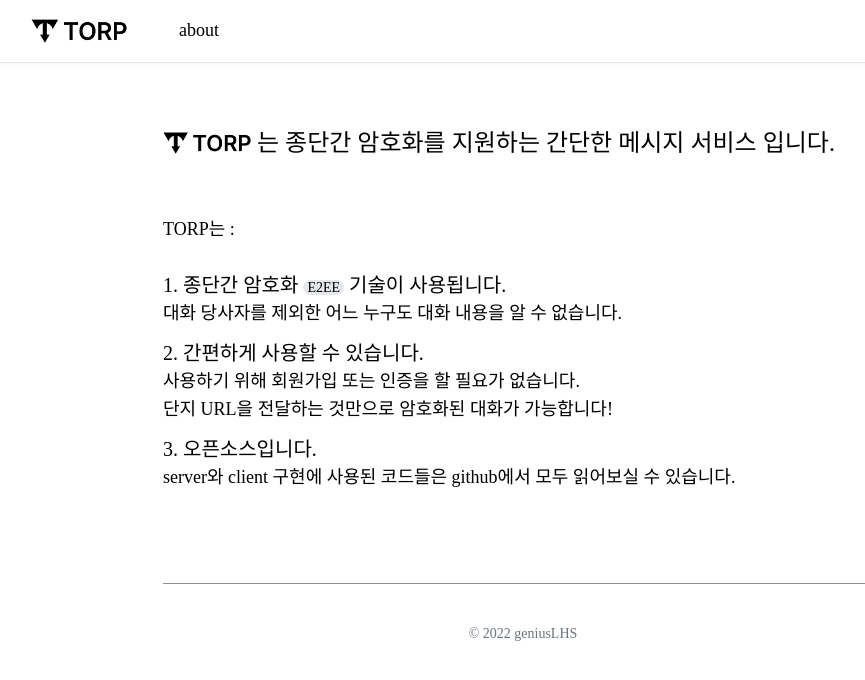
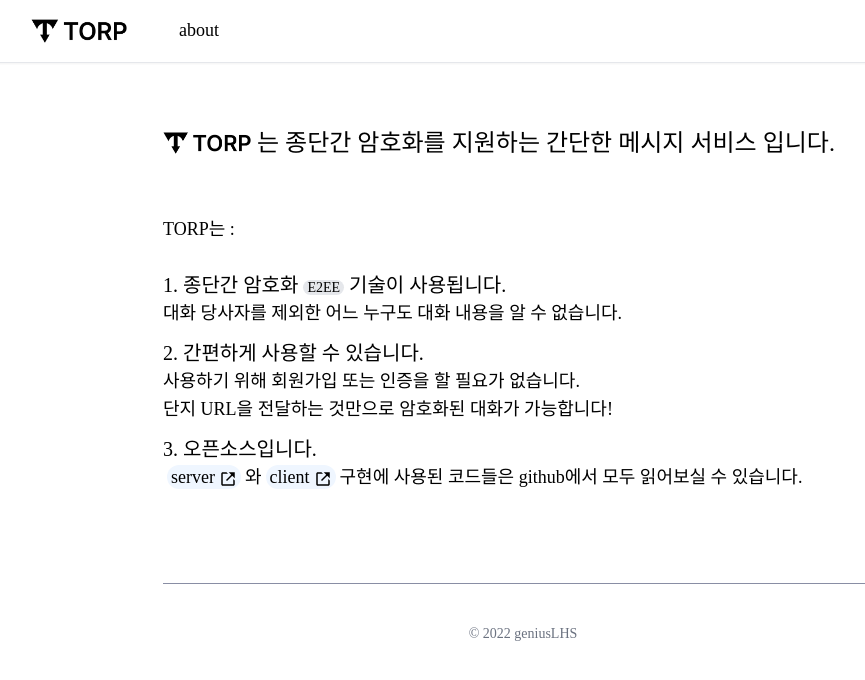
Before and after one commit to geniusLHS/torp-client, a React (Create React App) app: page /about in a window 1280 px wide. Shown: the top 680 px of the page, without its empty margins (117-982 px from the left). Built offline with nearby package versions, Linux system fonts and the light colour scheme; no server answers; a web font is replaced by a local one.

Commit message:
About Content server, client에 링크 적용

```diff
--- a/package.json
+++ b/package.json
@@ -12,6 +12,7 @@
     "@types/react-dom": "^18.0.9",
     "react": "^18.2.0",
     "react-dom": "^18.2.0",
+    "react-icons": "^4.7.1",
     "react-router-dom": "^6.4.3",
     "react-scripts": "5.0.1",
     "socket.io-client": "^4.5.4",
--- a/src/components/AboutContent.tsx
+++ b/src/components/AboutContent.tsx
@@ -1,5 +1,6 @@
 import React from 'react';
 import logo from './../images/logo.png';
+import { BiLinkExternal } from 'react-icons/bi';
 
 function AboutContent() {
   return (
@@ -29,7 +30,16 @@
           </li>
           <li>
             <p className="text-xl">3. 오픈소스입니다.</p>
-            server와 client 구현에 사용된 코드들은 github에서 모두 읽어보실 수 있습니다.
+            <a href="https://github.com/geniusLHS/torp-server" target="_blank" className="mx-1 inline rounded-full bg-blue-50 p-0.5 px-1 hover:bg-blue-100">
+              server
+              <BiLinkExternal className="ml-1 inline"></BiLinkExternal>
+            </a>
+            와
+            <a href="https://github.com/geniusLHS/torp-client" target="_blank" className="mx-1 inline rounded-full bg-blue-50 p-0.5 px-1 hover:bg-blue-100">
+              client
+              <BiLinkExternal className="ml-1 inline"></BiLinkExternal>
+            </a>
+            구현에 사용된 코드들은 github에서 모두 읽어보실 수 있습니다.
           </li>
         </ul>
         <br />
```
Also changed, not shown: public/index.html (+0 -13 lines), 1 other file (tests, documents, lock files or other folders).
